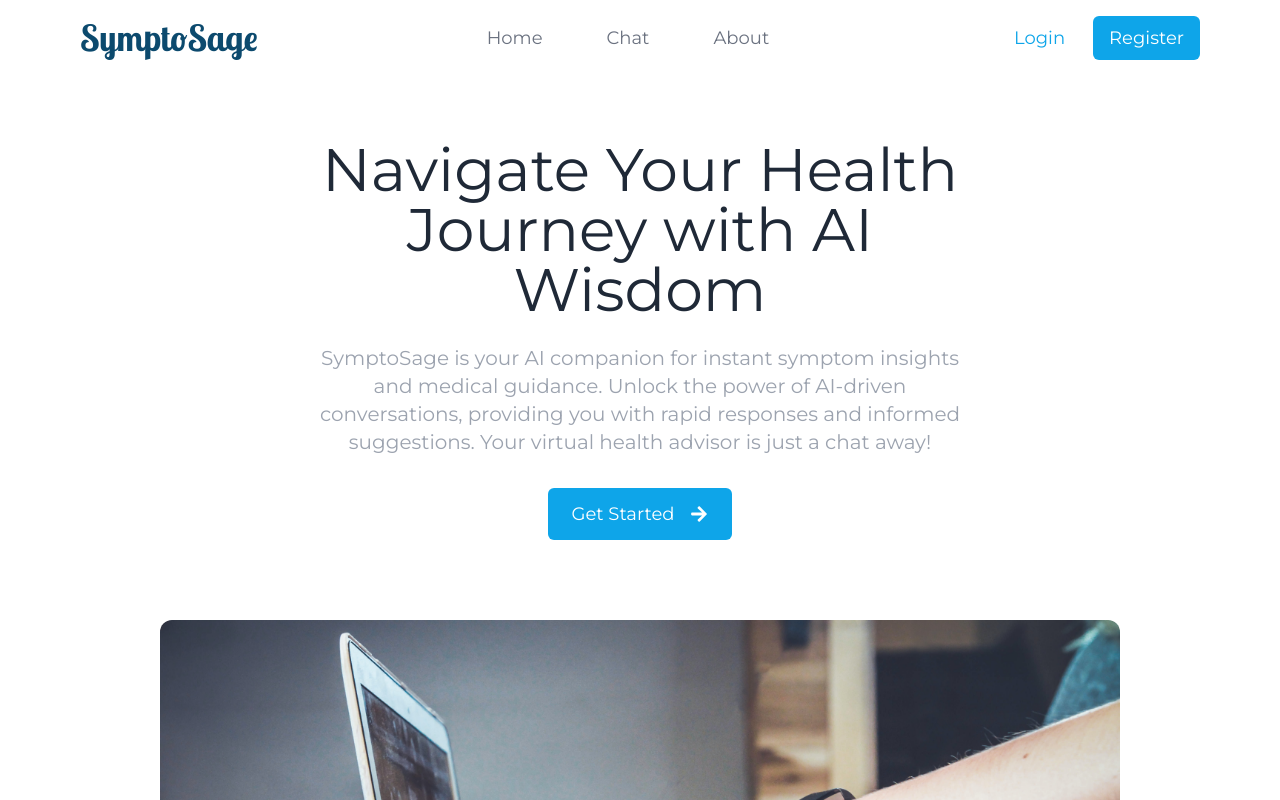
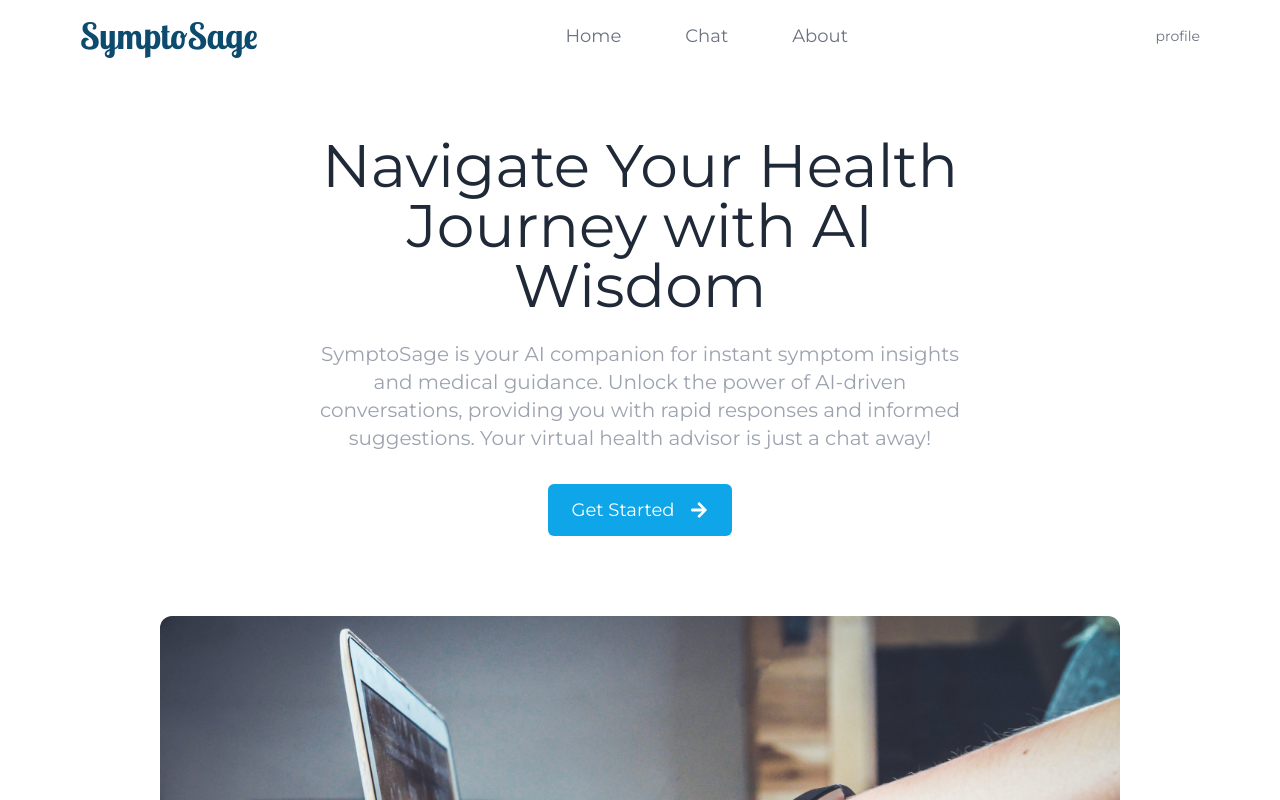
Before and after one commit to EdoriAtiri/Sympto, a React (Vite) app: page / in a window 1280 px wide. Shown: the top 800 px of the page. Built offline with nearby package versions, Linux system fonts and the light colour scheme; no server answers; sample sign-in values are in the browser's storage.

Commit message:
modify login and register links in nav

```diff
--- a/src/components/Header.jsx
+++ b/src/components/Header.jsx
@@ -1,4 +1,5 @@
 import { Link } from "react-router-dom";
+import { useSelector } from "react-redux";
 import Logo from "./Logo";
 import { FaPlus, FaTimes } from "react-icons/fa";
 import { useState } from "react";
@@ -6,6 +7,8 @@ import MobileNav from "./MobileNav";
 
 const Header = () => {
   const [isMobileMenu, setIsMobileMenu] = useState(false);
+
+  const { userAuth } = useSelector((state) => state.auth);
 
   const close = () => {
     setIsMobileMenu(false);
@@ -46,6 +49,9 @@ const Header = () => {
             </ul>
           </div>
 
+          {userAuth ? (
+            <button className="hidden md:block">profile</button>
+          ) : (
             <div className="hidden gap-3 md:flex">
               <Link
                 to="/login"
@@ -60,6 +66,7 @@ const Header = () => {
                 Register
               </Link>
             </div>
+          )}
 
           {/* Mobile Hamburger */}
           {
--- a/src/components/MobileNav.jsx
+++ b/src/components/MobileNav.jsx
@@ -1,7 +1,10 @@
 import { Link } from "react-router-dom";
 import PropTypes from "prop-types";
+import { useSelector } from "react-redux";
 
 const MobileNav = ({ close }) => {
+  const { userAuth } = useSelector((state) => state.auth);
+
   return (
     <div className="absolute inset-0 z-50 h-full w-full">
       {/* Dark overlay */}
@@ -27,16 +30,30 @@ const MobileNav = ({ close }) => {
               About
             </Link>
           </li>
+          {userAuth ? (
+            <li className=" text-xl font-bold hover:border-b hover:border-sky-500 focus:border-sky-500">
+              <Link onClick={close} className="block w-full p-2" to="/profile">
+                Profile
+              </Link>
+            </li>
+          ) : (
+            <div className="flex flex-col gap-3">
               <li className="border-b  text-xl font-bold hover:border-sky-500 focus:border-sky-500">
-            <Link onClick={close} className="block w-full p-2" to="/login">
+                <Link onClick={close} className="block w-full p-2 " to="/login">
                   Login
                 </Link>
               </li>
               <li className=" text-xl font-bold hover:border-b hover:border-sky-500 focus:border-sky-500">
-            <Link onClick={close} className="block w-full p-2" to="/register">
+                <Link
+                  onClick={close}
+                  className="block w-full p-2"
+                  to="/register"
+                >
                   Register
                 </Link>
               </li>
+            </div>
+          )}
         </ul>
       </div>
     </div>
--- a/src/features/Auth/authService.js
+++ b/src/features/Auth/authService.js
@@ -12,7 +12,6 @@ const register = async (data) => {
 
 // Login user
 const login = async (data) => {
-  console.log(data);
   const response = await axios.post(API_URL + "authenticate/user/login", data);
 
   if (response.data) {
--- a/src/pages/Login.jsx
+++ b/src/pages/Login.jsx
@@ -48,6 +48,10 @@ const Login = () => {
 
     console.log(formInput);
   };
+
+  if (isLoading) {
+    return <div>loading...</div>;
+  }
 
   return (
     <div>
```
Lines whose indentation alone changed are shown as unchanged.
